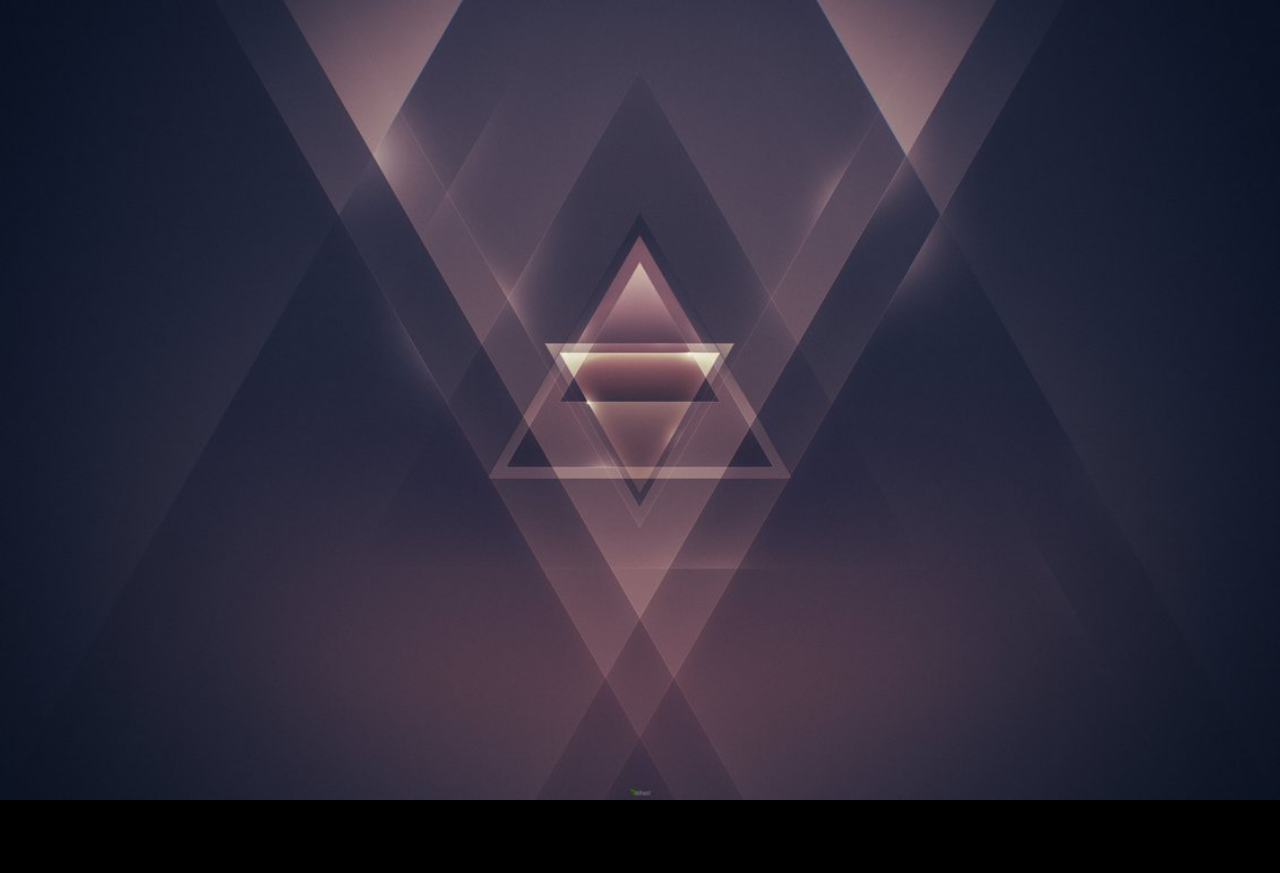
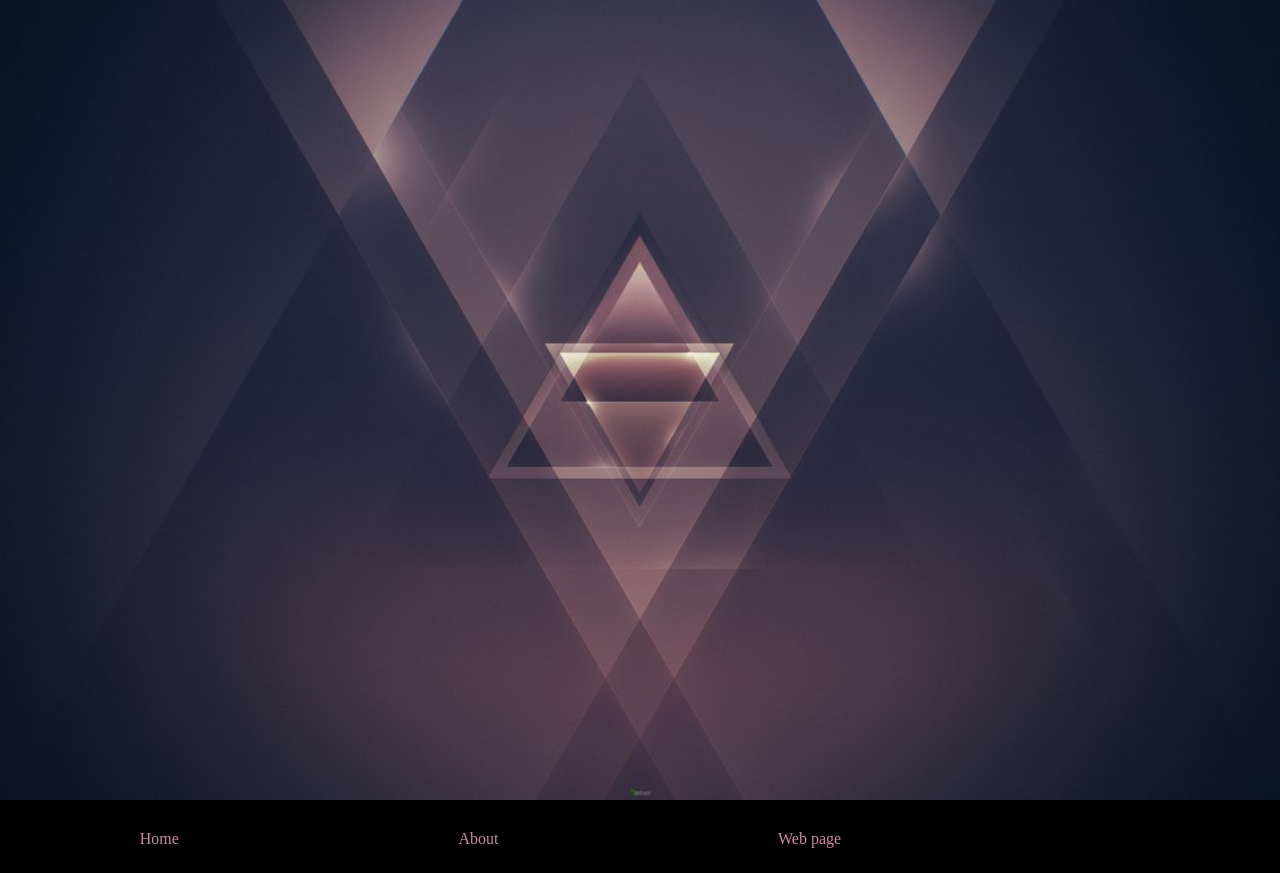
Before and after one commit to vironika/mmp310, a plain HTML site: page HW1/index.html in a window 1280 px wide. Before the commit the page ends 822 px from the top, so only its background shows below. Drawn offline with Linux system fonts and the light colour scheme.

Commit message:
Update style.css

```diff
--- a/HW1/style.css
+++ b/HW1/style.css
@@ -20,11 +20,11 @@ li {
     float: left;
 }
 
-li a {
+li {
     display: inline-block;
-    color: white;
+    color: #CC8B9B;
     text-align: center;
-    padding: 14px 16px;
+    padding: 2% 10.9211111111%;
     text-decoration: none;
 }
 
```
